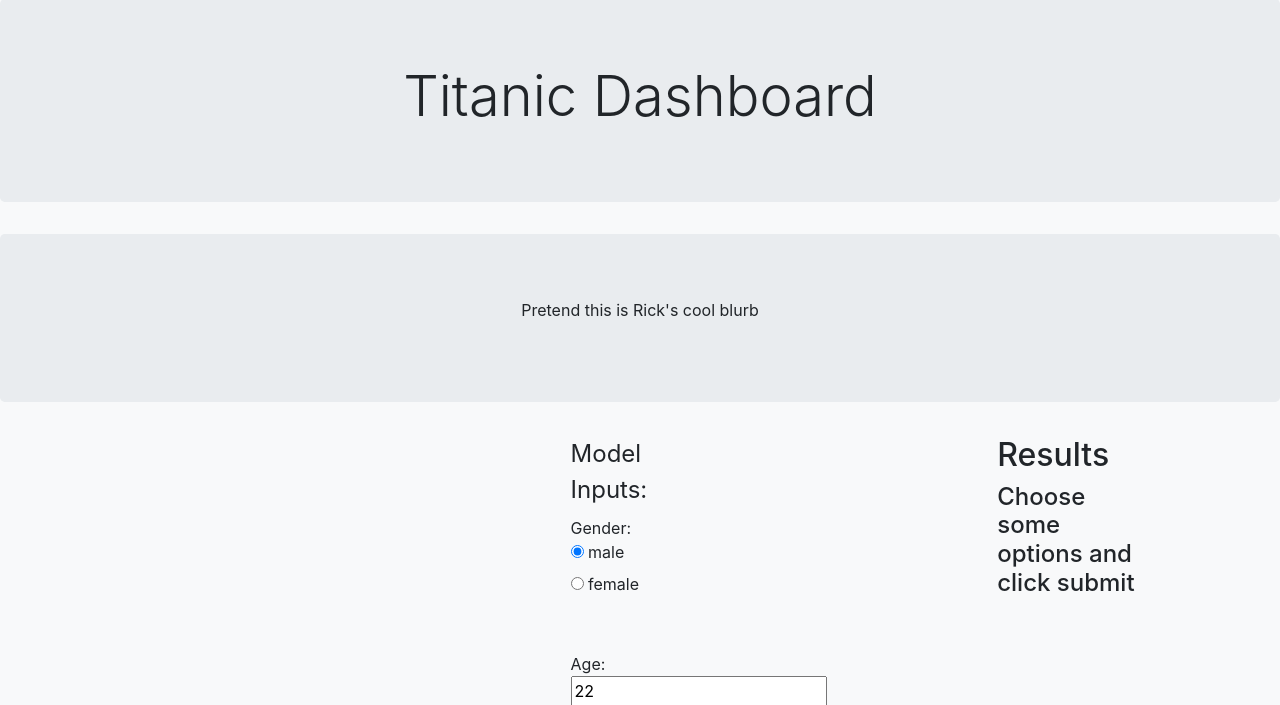
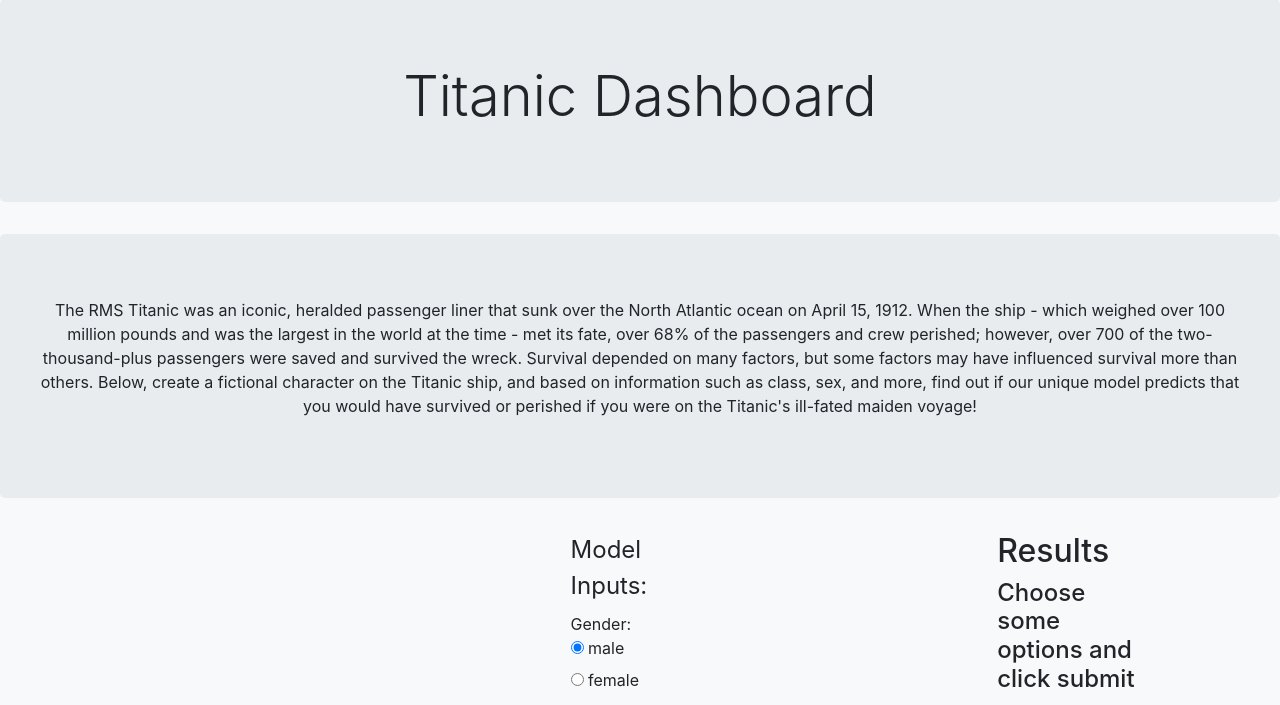
Before and after one commit to PGrickswim/Titanic-Dashboard, a Flask app: page / in a window 1280 px wide. Shown: the part 57-762 px from the top of the page. Run offline with Flask 2, Linux system fonts and the light colour scheme; parts of the project's set-up code (start-up, migrations or seed data) failed here and were passed over; some libraries are stand-ins or nearby versions.

Commit message:
Updating pkl path, comments in the file, and html to include an introductory welcome message to the page

```diff
--- a/webapp/templates/main.html
+++ b/webapp/templates/main.html
@@ -25,7 +25,7 @@
 
     <!-- Text talking about Titanic and lead in to analysis -->
     <div class="jumbotron">
-        <p>Pretend this is Rick's cool blurb</p>
+        <p>The RMS Titanic was an iconic, heralded passenger liner that sunk over the North Atlantic ocean on April 15, 1912. When the ship - which weighed over 100 million pounds and was the largest in the world at the time - met its fate, over 68% of the passengers and crew perished; however, over 700 of the two-thousand-plus passengers were saved and survived the wreck. Survival depended on many factors, but some factors may have influenced survival more than others. Below, create a fictional character on the Titanic ship, and based on information such as class, sex, and more, find out if our unique model predicts that you would have survived or perished if you were on the Titanic's ill-fated maiden voyage!</p>
     </div>
 
     <!-- For Kira's Tableau -->
```
Also changed, not shown: 2 other files.
